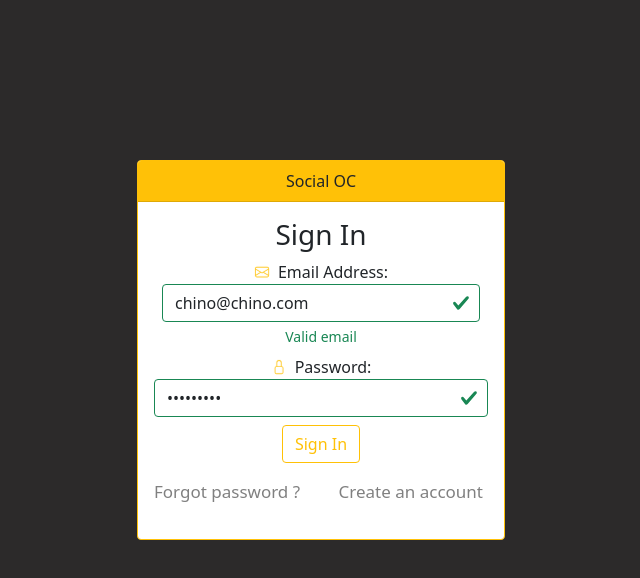
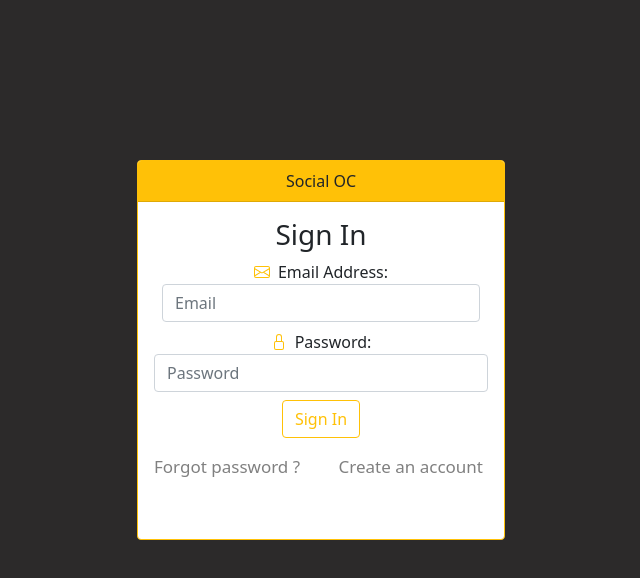
Before and after one commit to oscarrmz94/frontend-socialOC, a Vue app: page /login in a window 1280 px wide. Shown: the top 578 px of the page, without its empty margins (319-959 px from the left). Built offline with nearby package versions, Linux system fonts and the light colour scheme; what vue-toastify, vuejs-dialog would draw is missing.

Commit message:
fix in state login and register, service of like in post detail

```diff
--- a/src/services/main.js
+++ b/src/services/main.js
@@ -177,8 +177,8 @@ export default {
             return error.response
         });
     },
-    getPost(uuid) {
-        return axios.get(`${config.api_route}dashboard/posts/get-post/${uuid}`,
+    getPost(uuid, own_user_uuid) {
+        return axios.get(`${config.api_route}dashboard/posts/get-post/${uuid}/${own_user_uuid}`,
             {
                 headers: {
                     'auth-token': store.state.token,
--- a/src/views/auth/Login.vue
+++ b/src/views/auth/Login.vue
@@ -14,8 +14,7 @@
                 id="input-group-1"
                 label-for="input-1"
                 valid-feedback="Valid email"
-                :invalid-feedback="invalidEmail"
-                :state="state_email"
+                :invalid-feedback="user.email.length > 0 ? invalidEmail : ''"
                 >
                 <b-icon v-if="user.email.length >= 8"  class="icon" icon="envelope" animation="throb" variant="warning"/>
                 <b-icon v-else class="icon" icon="envelope" variant="warning"/>
@@ -24,7 +23,7 @@
                 id="input-2"
                 v-model="user.email"
                 placeholder="Email"
-                :state="state_email"
+                :state="user.email.length > 0 ? state_email : null"
               ></b-form-input>
             </b-form-group>
           </div>
@@ -32,8 +31,6 @@
           <b-form-group
             id="input-group-2"
             label-for="input-2"
-            :state="state_Password"
-            :invalid-feedback="invalidPassword"
           >
             <b-icon v-if="user.password.length >= 8" class="icon" icon="lock" animation="throb" variant="warning"/>
             <b-icon v-else class="icon" icon="lock" variant="warning"/>
@@ -43,7 +40,7 @@
               type="password"
               v-model="user.password"
               placeholder="Password"
-              :state="state_Password"
+              @keyup.enter="onSubmit"
             ></b-form-input>
           </b-form-group>
           <button type="submit" class="btn btn-outline-warning m-2">Sign In</button>
@@ -73,25 +70,23 @@ export default {
     },
     invalidEmail() {
       if (utils.isEmail(this.user.email)) {
-          return 'Is not a correct email'
+        return 'It is not a correct email'
       }
       return 'This field is obligatory.'
     },
-      state_Password() {
-        return this.user.password.length >=8
-      },
-      invalidPassword() {
-        if (this.user.password.length > 0) {
-          return 'Write at least 4 characteres.'
-        }
-        return 'This field is obligatory.'
+    state_password() {
+      return this.user.password.length >= 8;
     }
   },
   data() {
     return {
+      // user: {
+      //   email: 'chino@chino.com',
+      //   password: 'Pass2018#'
+      // }
       user: {
-        email: 'chino@chino.com',
-        password: 'Pass2018#'
+        email: '',
+        password: ''
       }
     }
   },
@@ -101,7 +96,7 @@ export default {
 
     onSubmit(event) {
       event.preventDefault();
-      if (this.state_email && this.state_Password) {
+      if (this.state_email && this.state_password) {
         service_auth.login(this.user).then((response) => {
           if (response.error === null) {
             this.settingToken(response.data.token);
--- a/src/views/auth/Register.vue
+++ b/src/views/auth/Register.vue
@@ -20,7 +20,7 @@
               id="input-1"
               v-model="form.name"
               placeholder="Enter Name"
-              :state="state_name"
+              :state="form.name.length > 0 ? state_name : null"
             ></b-form-input>
           </b-form-group>
           <b-form-group
@@ -32,7 +32,7 @@
               id="input-2"
               v-model="form.lastname"
               placeholder="Enter Lastname"
-              :state="state_lastname"
+              :state="form.lastname.length > 0 ? state_lastname : null"
             ></b-form-input>
           </b-form-group>
 
@@ -45,7 +45,7 @@
               id="example-datepicker"
               v-model="form.date_birth"
               class="mb-2"
-              :state="state_birth"
+              :state="form.date_birth !== '' ? state_birth : null"
             >
             </b-form-datepicker>
           </b-form-group>
@@ -60,7 +60,7 @@
               id="input-4"
               v-model="form.nickname"
               placeholder="Enter Nickname"
-              :state="state_nickname"
+              :state="form.nickname.length > 0 ? state_nickname : null"
             ></b-form-input>
           </b-form-group>
 
@@ -75,7 +75,7 @@
               v-model="form.gender"
               placeholder="Enter name"
               :options="gender"
-              :state="state_gender"
+              :state="form.gender === null ? null : state_gender"
             ></b-form-select>
           </b-form-group>
 
@@ -89,7 +89,7 @@
               id="input-6"
               v-model="form.email"
               placeholder="Enter Email"
-              :state="state_email"
+              :state="form.email.length > 0 ? state_email : null"
             >
             </b-form-input>
             <span class="text-danger alert-error-register" v-if="mail_already_exists">This email is already in
@@ -108,7 +108,7 @@
               v-model="form.password"
               placeholder="Enter Password"
               type="password"
-              :state="state_password"
+              :state="form.password.length > 0 ? state_password : null"
             ></b-form-input>
             <span class="text-danger alert-error-register" v-if="strong_password_label">It is not a strong password</span>
           </b-form-group>
--- a/src/views/profile/DetailPost.vue
+++ b/src/views/profile/DetailPost.vue
@@ -91,12 +91,13 @@
           <div class="h-15 border-bottom p-2">
             <div class="d-flex justify-content-between  ">
               <div>
-                <b-icon icon="heart" class="icon-reactions"></b-icon>
-                <b-icon icon="chat" class="icon-reactions"></b-icon>
-                <b-icon icon="cursor" class="icon-reactions text-muted"></b-icon>
+                <b-icon class="icon icon-heart-post-fill icon-reaction" icon="heart-fill" @click="toggleFavorite(post)" v-if="post.you_like_post"/>
+                <b-icon class="icon" icon="heart" @click="toggleFavorite(post)" v-else/>
+                <b-icon icon="chat" class="icon" @click="$refs.comment_input.focus()"></b-icon>
+                <b-icon icon="cursor" class="icon no-cursor-pointer"></b-icon>
               </div>
               <div>
-                <b-icon icon="bookmark" class="icon-reactions"></b-icon>
+                <b-icon icon="bookmark" class="icon no-cursor-pointer"></b-icon>
               </div>
             </div>
             <div class="mt-1 d-flex">
@@ -176,7 +177,7 @@ export default {
   created() {
     setTimeout(() => {
       console.log(this.post, 'he  llo')
-    }, 200)
+    }, 1400)
   },
   methods: {
     toggleRelatedComments(index) {
@@ -239,11 +240,31 @@ export default {
       this.comment_related_uuid = related ? comment.comment_related_uuid : comment.uuid;
       this.$refs.comment_input.focus();
     },
+    toggleFavorite(post) {
+      post.you_like_post = !post.you_like_post;
+      const obj = {
+        user_uuid: this.user_uuid,
+        post_uuid: post.uuid,
+        type_like: 'post',
+      }
+      mainServices.like(obj).then(() => {})
+    }
   }
 }
 </script>
 
 <style>
+.icon:hover {
+  cursor: pointer;
+  color: orange;
+}
+.icon {
+  margin: 5px;
+  font-size: 18px;
+}
+.icon-heart-post-fill {
+  color: orange
+}
 .modal-actions-content .modal-body{
   padding: 0;
 }
@@ -278,6 +299,8 @@ export default {
 }
 .form-comment{
   border: none;
+  margin: 0 0 0 0.4em;
+  padding: 0.4em 0 0.4em 0.2em;
 }
 .form-comment:focus, .form-comment:active {
   outline: transparent !important;
@@ -318,4 +341,8 @@ export default {
   text-decoration: underline;
   cursor: pointer;
 }
+.no-cursor-pointer {
+  color: #ccc !important;
+  cursor: auto !important;
+}
 </style>
--- a/src/views/profile/PostProfile.vue
+++ b/src/views/profile/PostProfile.vue
@@ -30,6 +30,7 @@
 import postComponent from './PostProfileComponent.vue';
 import DetailPost from  './DetailPost.vue';
 import mainServices from '../../services/main';
+import utils from '@/libs/utils';
 
 export default {
   components: {
@@ -40,7 +41,8 @@ export default {
     return {
       show_detail: false,
       change_modal: false,
-      post_detail: {}
+      post_detail: {},
+      utils,
     }
   },
   props: {
@@ -59,7 +61,7 @@ export default {
     openDetail(uuid) {
       this.show_detail = !this.show_detail;
       this.change_modal = !this.change_modal;
-      mainServices.getPost(uuid).then((response) => {
+      mainServices.getPost(uuid, utils.getUserData().uuid).then((response) => {
           this.post_detail = response;
           this.post_detail.images = this.getImages(this.post_detail.images);
           history.pushState({urlPath:''},"",`/d/${uuid}`)
```
Lines whose indentation alone changed are shown as unchanged.
